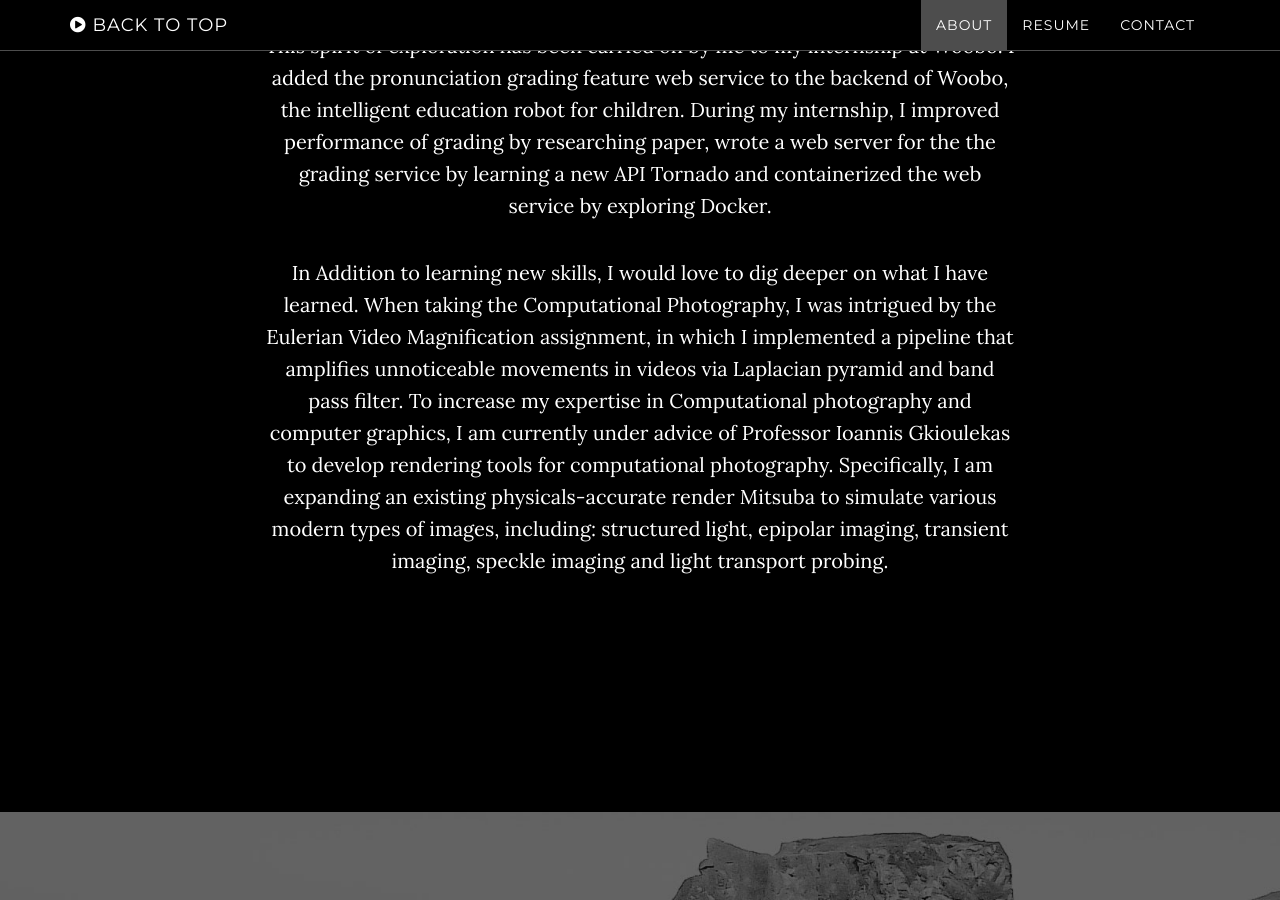
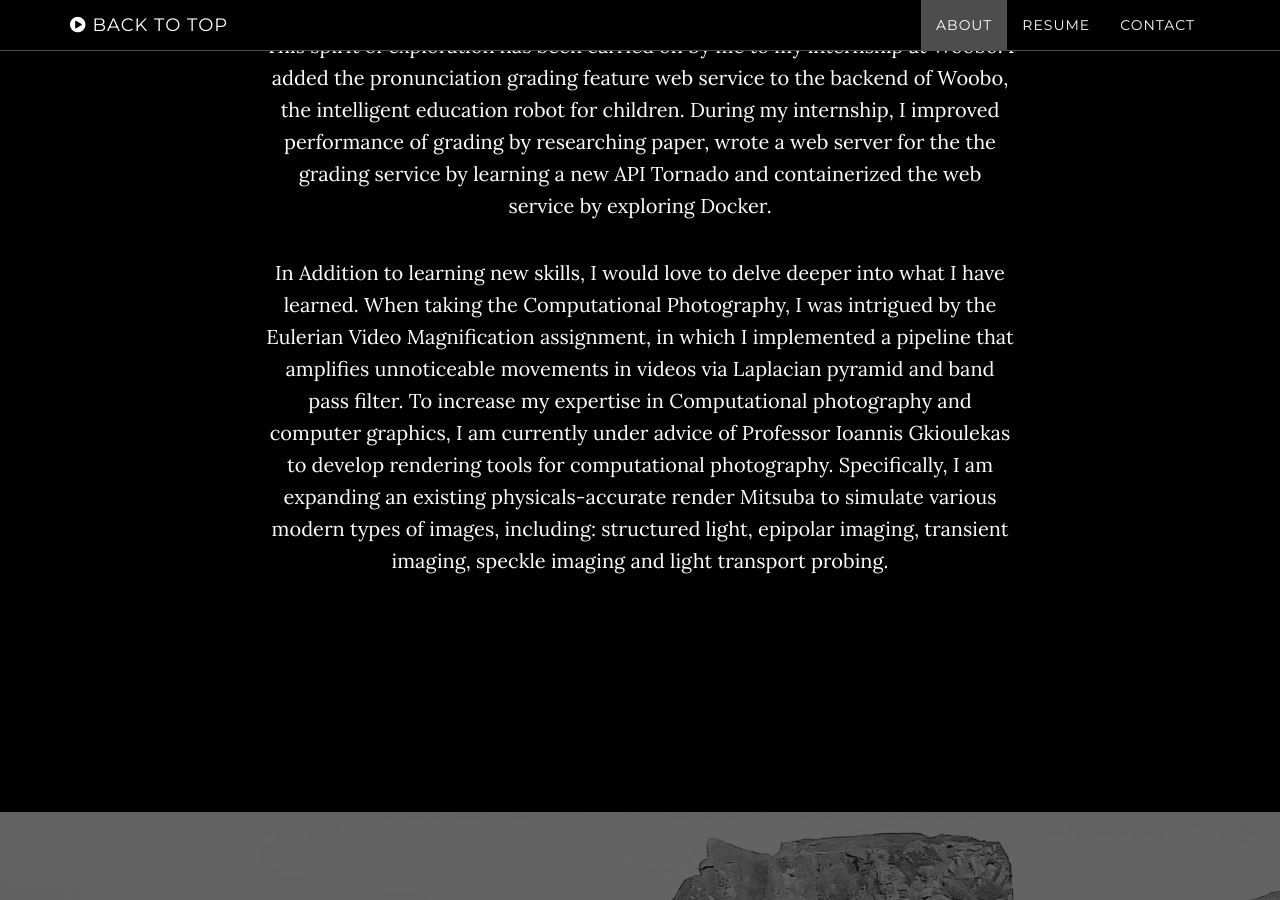
Before and after one commit to jiatiansun/jiatiansun.github.io, a Jekyll site: the page built from index.html, in a window 1280 px wide and 900 px high, scrolled down 1560 px. Built offline with Jekyll 4.4.1, drawn with Linux system fonts in a browser that asks for light colours.

Commit message:
Change about

```diff
--- a/_includes/about.html
+++ b/_includes/about.html
@@ -3,10 +3,10 @@
         <div class="row">
             <div class="col-lg-8 col-lg-offset-2">
                 <h2>About Me</h2>
-                <p>I am a junior undergraduate student at School of Computer Science of Carnegie Mellon University. I have a strong interest in multiple fields of computer science: software engineering,  computer graphics and machine learning.</p>
+                <p>I am a junior undergraduate student at School of Computer Science of Carnegie Mellon University. I have a strong interest in multiple fields of computer science: software engineering, computer graphics and machine learning.</p>
                 <p>I really enjoy exploring new fields and technologies by working on projects from scratch. Thus, in Hackprinceton, my teammates and I challenged ourselves to create an application that displays VR scenes created from stylizes panorama images. In this process, we self-taught the construction of Unity VR scene, adjustment of Android gyroscope and deployment of scenes from Unity to Android. These new learnt techniques were also well combined by shell with our knowledge of Convoluted neural network to create the eventual app we expected.</p>
                 <p>This spirit of exploration has been carried on by me to my internship at Woobo. I added the pronunciation grading feature web service to the backend of Woobo, the intelligent education robot for children. During my internship, I improved performance of grading by researching paper, wrote a web server for the the grading service by learning a new API Tornado and containerized the web service by exploring Docker.</p>
-                <p>In Addition to learning new skills, I would love to dig deeper on what I have learned. When taking the Computational Photography, I was intrigued by the Eulerian Video Magnification assignment, in which I implemented a pipeline that amplifies unnoticeable movements in videos via Laplacian pyramid and band pass filter. To increase my expertise in Computational photography and computer graphics, I am currently under advice of Professor Ioannis Gkioulekas to develop rendering tools for computational photography. Specifically, I am expanding an existing physicals-accurate render Mitsuba to simulate various modern types of images, including: structured light, epipolar imaging, transient imaging, speckle imaging and light transport probing.</p>
+                <p>In Addition to learning new skills, I would love to delve deeper into what I have learned. When taking the Computational Photography, I was intrigued by the Eulerian Video Magnification assignment, in which I implemented a pipeline that amplifies unnoticeable movements in videos via Laplacian pyramid and band pass filter. To increase my expertise in Computational photography and computer graphics, I am currently under advice of Professor Ioannis Gkioulekas to develop rendering tools for computational photography. Specifically, I am expanding an existing physicals-accurate render Mitsuba to simulate various modern types of images, including: structured light, epipolar imaging, transient imaging, speckle imaging and light transport probing.</p>
             </div>
         </div>
     </section>
```
